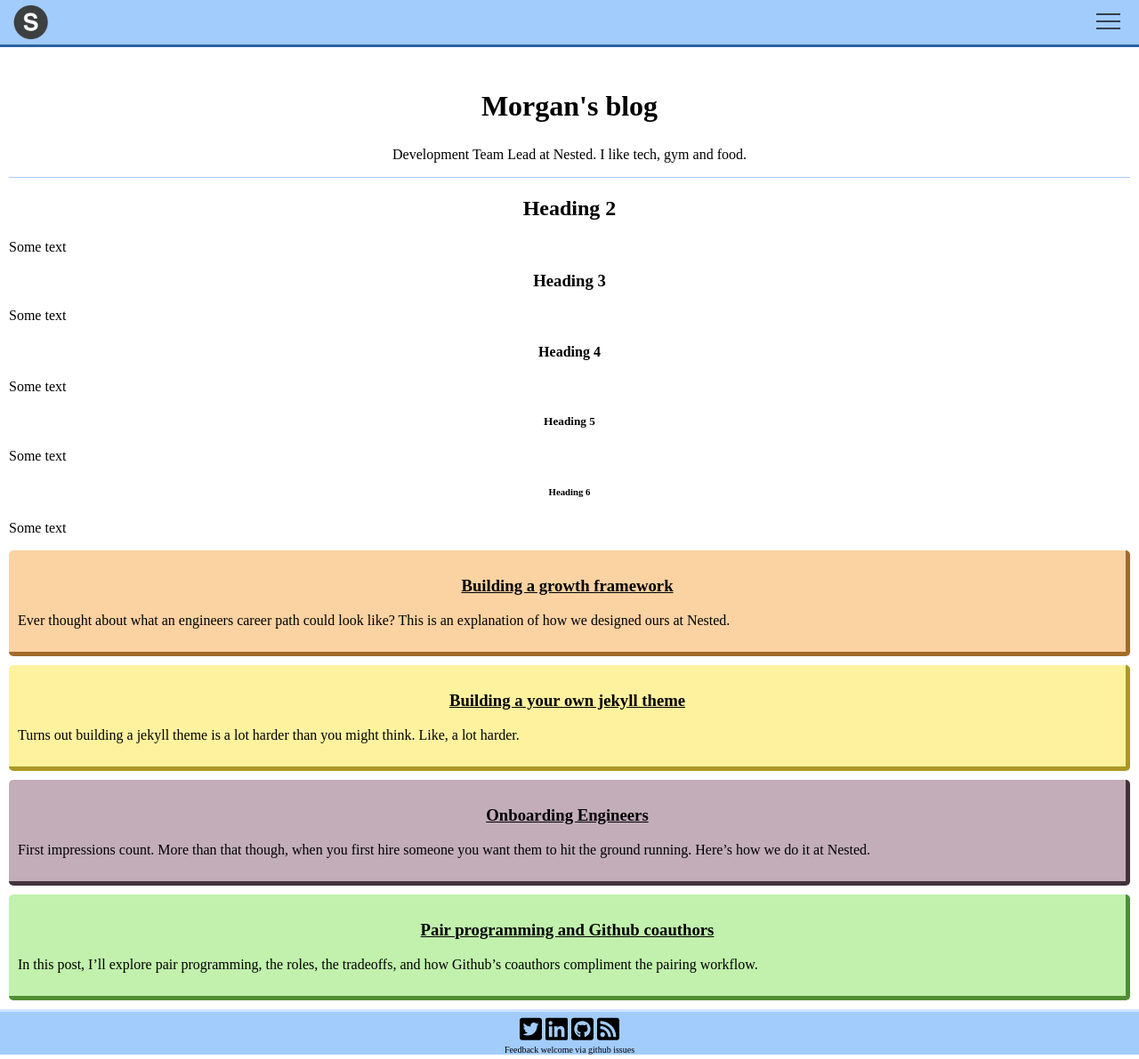
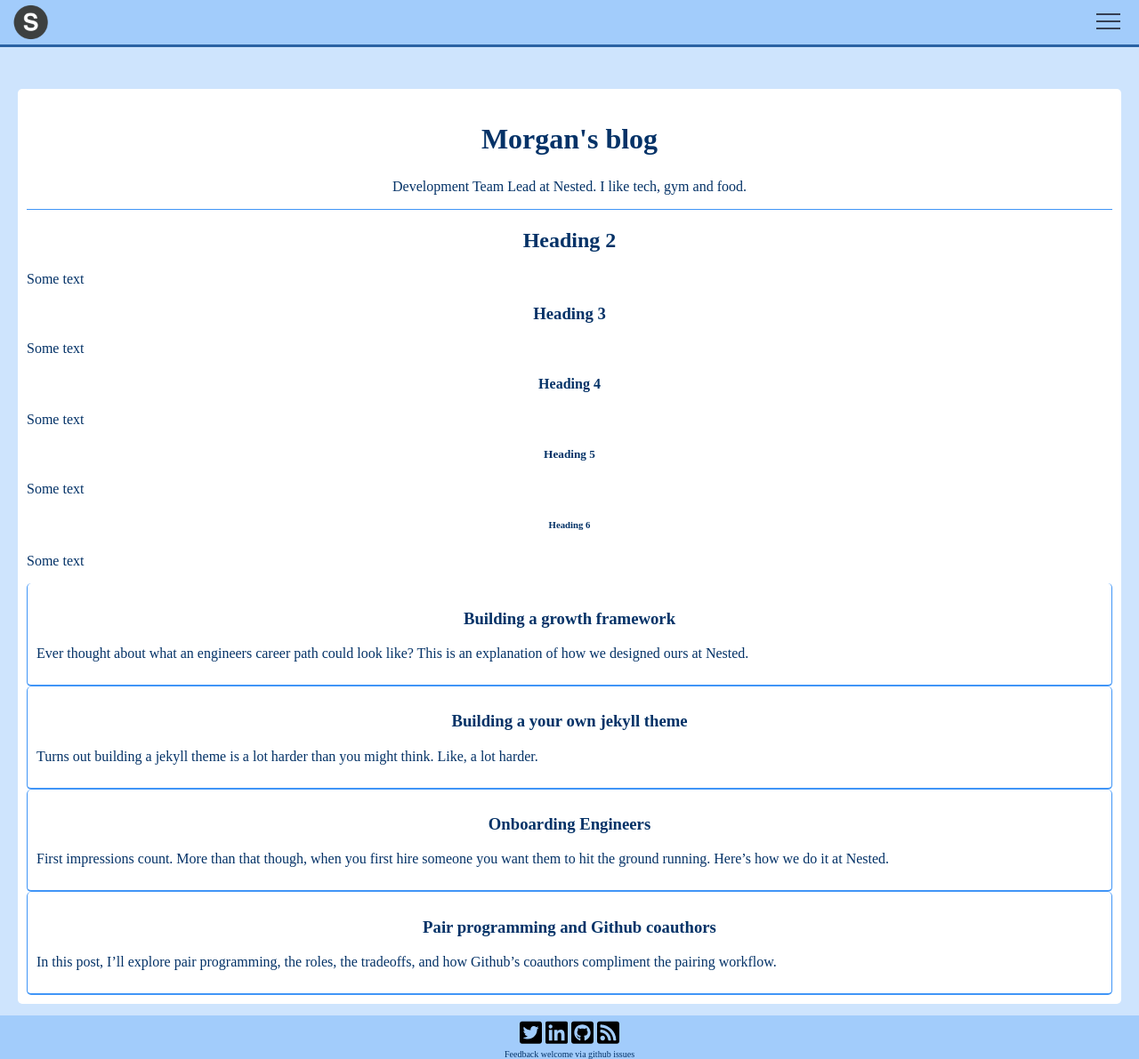
Before and after one commit to sadir/jekyll-sadir, a Jekyll site: the page built from index.html.md, in a window 1280 px wide. Shown: the whole page at 89% size. Built offline with Jekyll 4.4.1, drawn with Linux system fonts in a browser that asks for light colours.

Commit message:
Redesign to single colour theme

```diff
--- a/_sass/theme.scss
+++ b/_sass/theme.scss
@@ -14,12 +14,13 @@ $canary: (
   dark: hsl(52%, 100%, 61%),
 );
 $thistle: (
-  light: hsl(327%, 15%, 92%),
-  medium: hsl(327%, 15%, 72%),
-  dark: hsl(327%, 15%, 52%),
+  light: hsl(327%, 15%, 90%),
+  medium: hsl(327%, 15%, 81%),
+  dark: hsl(327%, 15%, 61%),
 );
 $baby_blue: (
   light: hsl(212%, 92%, 90%),
   medium: hsl(212%, 92%, 81%),
   dark: hsl(212%, 92%, 61%),
+  extra-dark: hsl(212%, 92%, 21%),
 );
--- a/_sass/typography.scss
+++ b/_sass/typography.scss
@@ -8,3 +8,13 @@ h1, h2, h3, h4, h5, h6 {
 h1 {
   font-size: 2em;
 }
+
+h1, h2, h3, h4, h5, h6, p, {
+  color: map-get($baby_blue, extra-dark);
+}
+
+a {
+  color: map-get($baby_blue, extra-dark);
+  text-decoration: none;
+  cursor: pointer;
+}
--- a/assets/sass/article.scss
+++ b/assets/sass/article.scss
@@ -4,11 +4,7 @@
 
 .article {
   padding: 10px;
-  border-style: outset;
+  border-style: solid;
   border-radius: 5px;
-  border-width: 0 5px 5px 0;
+  border-width: 0 1px 2px 1px;
 }
-
-.article-title {
-  color: black;
-}
--- a/assets/sass/default.scss
+++ b/assets/sass/default.scss
@@ -1,13 +1,18 @@
 ---
 ---
+@import "theme";
 @import "typography";
 
 body {
   position: relative;
   margin: 0px;
+  background-color: map-get($baby_blue, light);
 }
 
 section {
-  margin-left: 10px;
-  margin-right: 10px;
+  margin-left: 20px;
+  margin-right: 20px;
+  background-color: white;
+  padding: 10px;
+  border-radius: 5px;
 }
--- a/assets/sass/posts.scss
+++ b/assets/sass/posts.scss
@@ -2,26 +2,6 @@
 ---
 @import "theme";
 
-.article:nth-child(4n+1) {
-  background-color: map-get($bisque, medium);
-  border-color: map-get($bisque, dark);
+.article {
+  border-color: map-get($baby_blue, dark);
 }
-
-.article:nth-child(4n+2) {
-  background-color: map-get($canary, medium);
-  border-color: map-get($canary, dark);
-}
-
-.article:nth-child(4n+3) {
-  background-color: map-get($thistle, medium);
-  border-color: map-get($thistle, dark);
-}
-
-.article:nth-child(4n+4) {
-  background-color: map-get($moss, medium);
-  border-color: map-get($moss, dark);
-}
-
-.article {
-  margin-top: 10px;
-}
--- a/assets/sass/summary.scss
+++ b/assets/sass/summary.scss
@@ -1,12 +1,6 @@
 ---
 ---
 @import "theme";
-
-.summary-title {
-  color: black;
-  text-decoration: none;
-  cursor: pointer;
-}
 
 .summary-description {
   text-align: center;
@@ -14,6 +8,6 @@
 
 .summary {
   border-width: 0 0 1px 0;
-  border-color: map-get($baby_blue, medium);
+  border-color: map-get($baby_blue, dark);
   border-style: double;
 }
```
